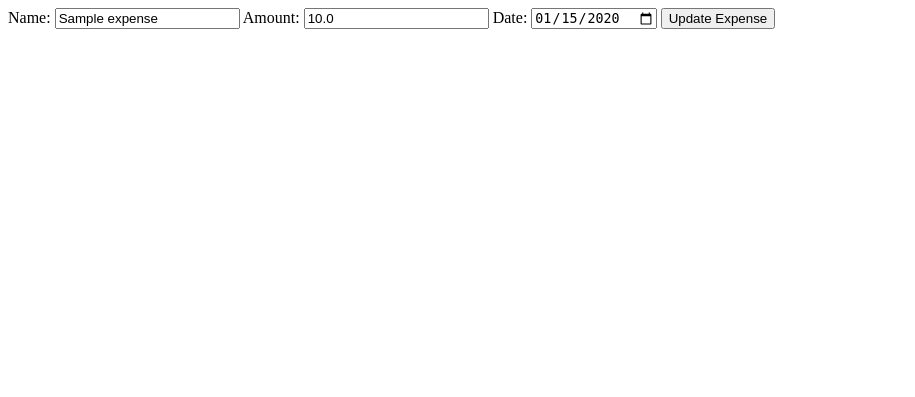
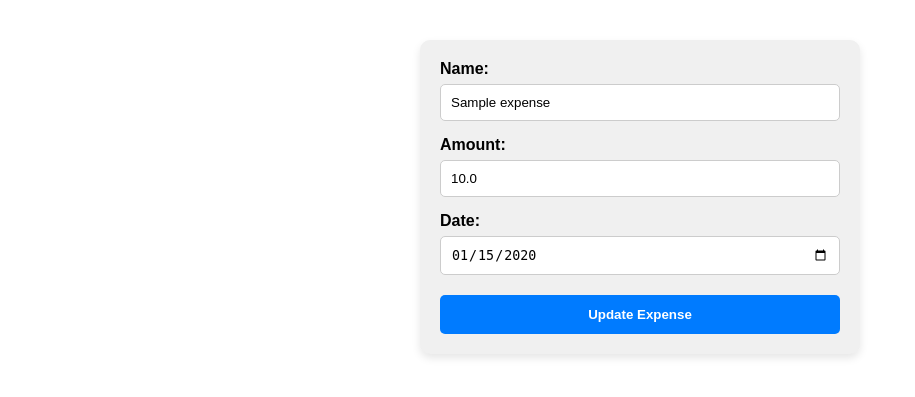
Before and after one commit to praveenkumar454545/expense, a Flask app: page /edit_expense/1 in a window 1280 px wide. Shown: the top 397 px of the page, without its empty margins (0-915 px from the left). Run offline with Flask 3, Linux system fonts and the light colour scheme; a user stored in the database is signed in; tables that the repository leaves empty hold one stand-in row (values such as "Sample post").

Commit message:
first commit

```diff
--- a/templates/edit_expense.html
+++ b/templates/edit_expense.html
@@ -1,12 +1,19 @@
-<form method="POST">
-    <label>Name:</label>
-    <input type="text" name="name" value="{{ expense.name }}" required>
+<form method="POST" style="max-width: 400px; margin: 40px auto; padding: 20px; background-color: #f0f0f0; border-radius: 10px; box-shadow: 0 4px 8px rgba(0, 0, 0, 0.1); font-family: Arial, sans-serif;">
 
-    <label>Amount:</label>
-    <input type="number" name="amount" value="{{ expense.amount }}" required>
+    <label style="display: block; margin-bottom: 6px; font-weight: bold;">Name:</label>
+    <input type="text" name="name" value="{{ expense.name }}" required
+           style="width: 100%; padding: 10px; margin-bottom: 15px; border: 1px solid #ccc; border-radius: 5px;">
 
-    <label>Date:</label>
-    <input type="date" name="date" value="{{ expense.date }}" required>
+    <label style="display: block; margin-bottom: 6px; font-weight: bold;">Amount:</label>
+    <input type="number" name="amount" value="{{ expense.amount }}" required
+           style="width: 100%; padding: 10px; margin-bottom: 15px; border: 1px solid #ccc; border-radius: 5px;">
 
-    <button type="submit">Update Expense</button>
+    <label style="display: block; margin-bottom: 6px; font-weight: bold;">Date:</label>
+    <input type="date" name="date" value="{{ expense.date }}" required
+           style="width: 100%; padding: 10px; margin-bottom: 20px; border: 1px solid #ccc; border-radius: 5px;">
+
+    <button type="submit"
+            style="width: 100%; padding: 12px; background-color: #007bff; color: white; border: none; border-radius: 5px; font-weight: bold; cursor: pointer;">
+        Update Expense
+    </button>
 </form>
```
